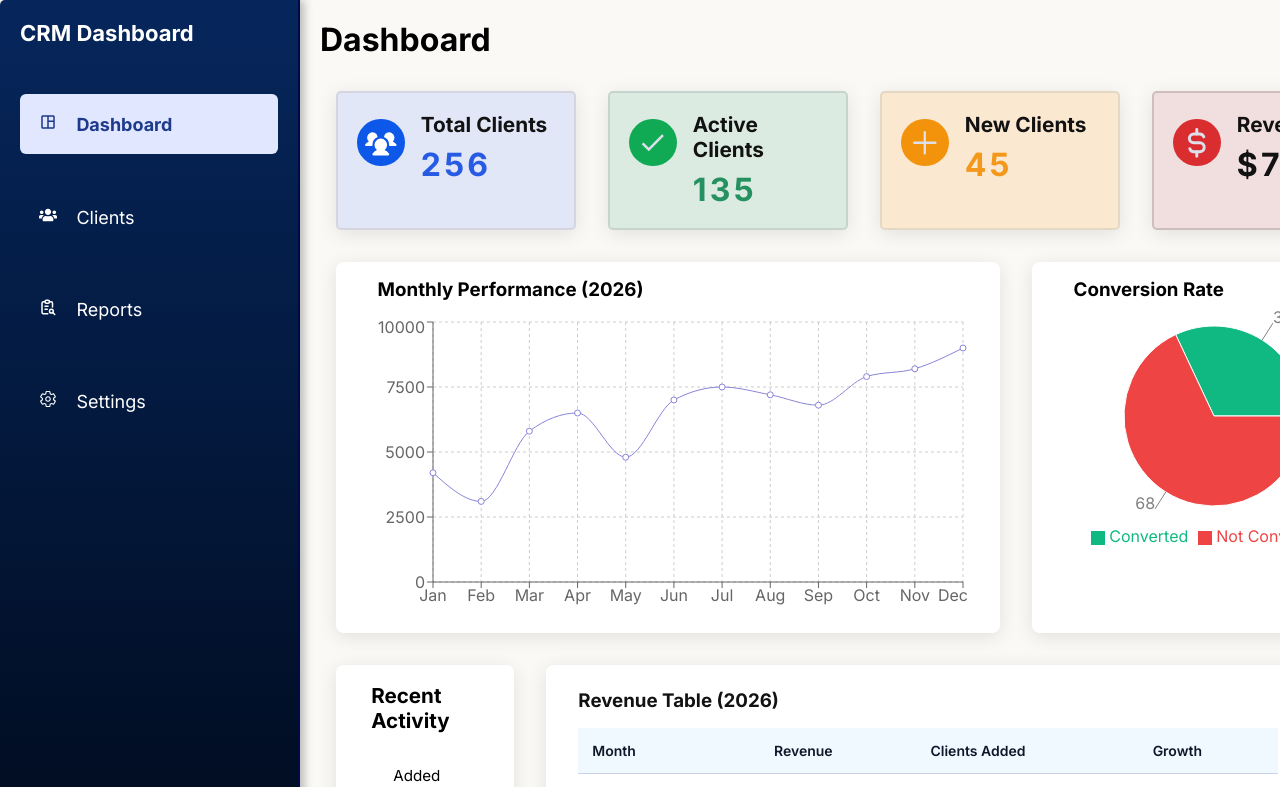
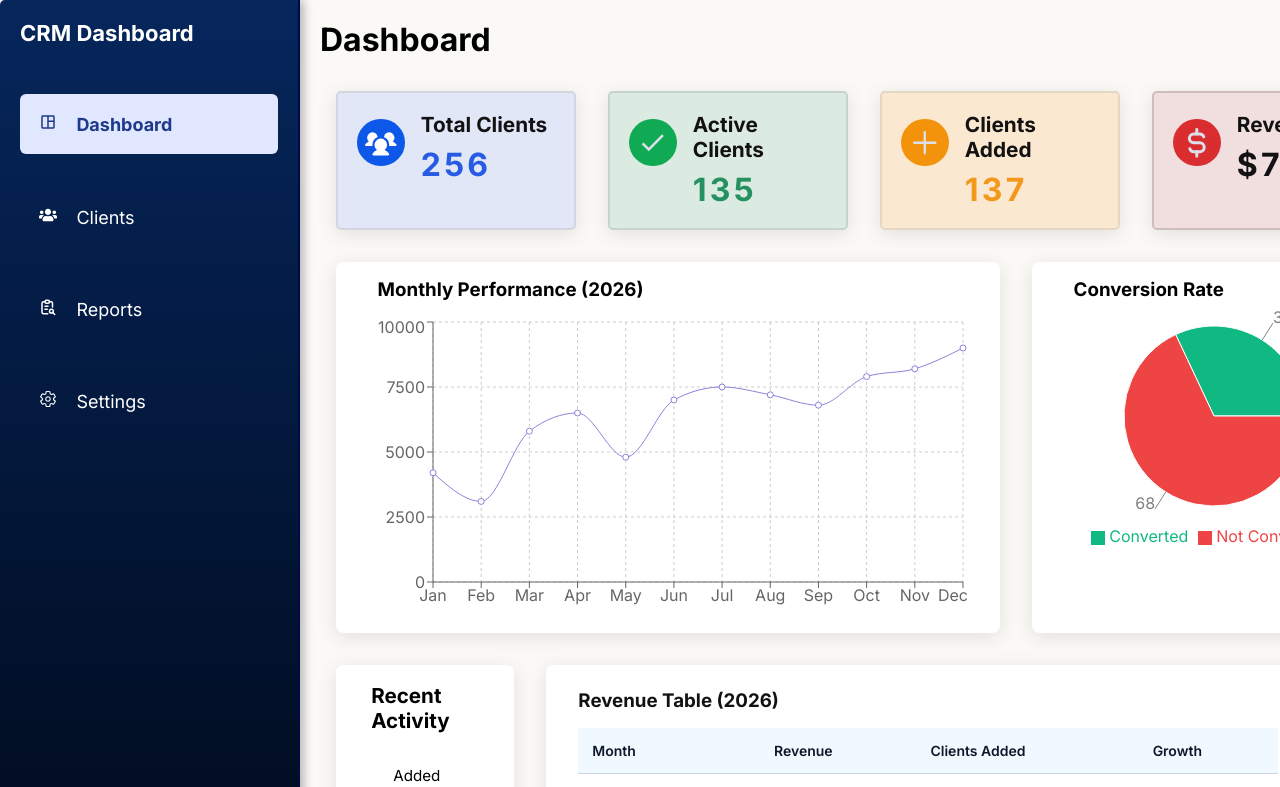
Before and after one commit to FixedBits/client-dashboard, a React (Vite) app: page / in a window 1280 px wide. Shown: the top 787 px of the page. Built offline with nearby package versions, Linux system fonts and the light colour scheme.

Commit message:
Edit total number of clients added, add period property, and update label name from new clients to clients added

```diff
--- a/src/data/dashboardData.js
+++ b/src/data/dashboardData.js
@@ -2,7 +2,7 @@ export const dashboardData = {
   kpis: {
     totalClients: { label: "Total Clients", value: 256 },
     activeClients: { label: "Active Clients", value: 135 },
-    newClients: { label: "New Clients", value: 45 },
+    newClients: { label: "Clients Added", period: 2026, value: 137 },
     revenue: { label: "Revenue", value: 78200 },
   },
 
```
